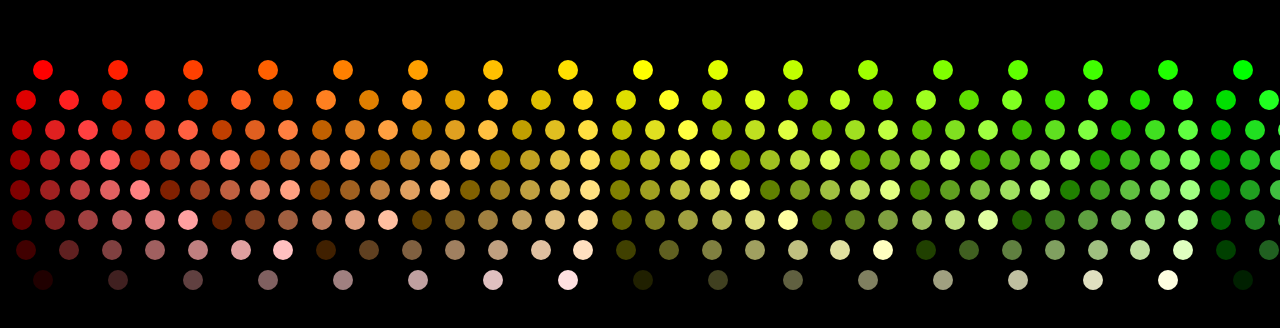
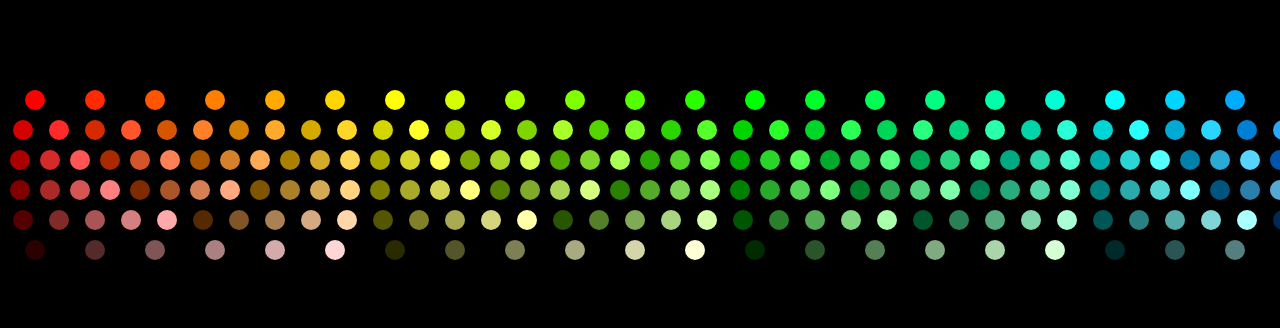
Before and after one commit to tanachai-b/color-swatches, a React (Vite) app: page / in a window 1280 px wide. Shown: the part 220-548 px from the top of the page. Built offline with nearby package versions, Linux system fonts and the light colour scheme.

Commit message:
developers: move steps constant out of useColorRows

```diff
--- a/src/App.tsx
+++ b/src/App.tsx
@@ -4,7 +4,7 @@ import { MouseScrollable } from "./MouseScrollable";
 import { useColorRows } from "./useColorRows";
 
 export default function App() {
-  const { colorRows } = useColorRows();
+  const { colorRows } = useColorRows(6);
 
   return (
     <Container>
--- a/src/useColorRows.tsx
+++ b/src/useColorRows.tsx
@@ -1,10 +1,8 @@
-export function useColorRows() {
-  const step = 8;
-
-  const rgbColorRows = createFactorArray(step + 1, (rf, ri) =>
-    createFactorArray((step - ri) * 6 + 1, (f) =>
+export function useColorRows(steps: number) {
+  const rgbColorRows = createFactorArray(steps + 1, (rf, ri) =>
+    createFactorArray((steps - ri) * 6 + 1, (f) =>
       createFactorArray(ri + 1, (_, xi) =>
-        add(multiply(getRgbColorFromHue(f), 1 - rf), xi * (1 / step)),
+        add(multiply(getRgbColorFromHue(f), 1 - rf), xi * (1 / steps)),
       ),
     )
       .slice(0, -1)
```
